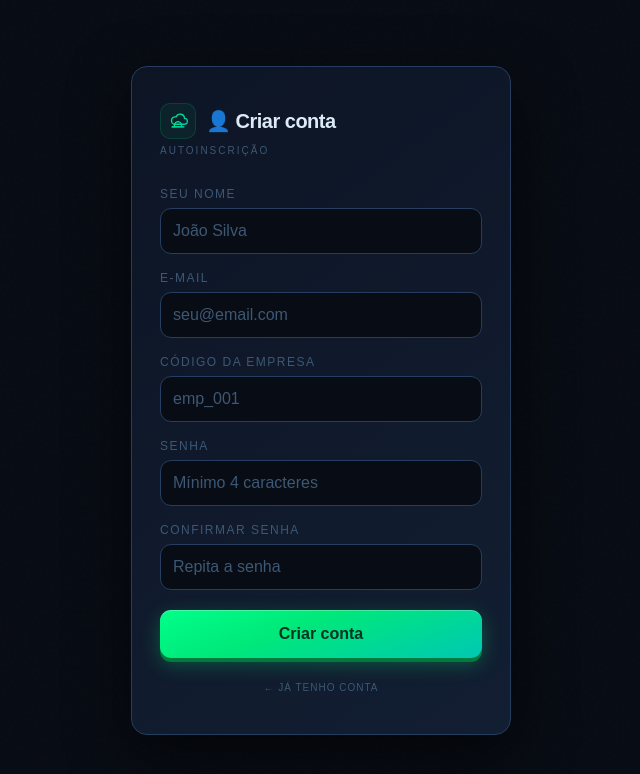
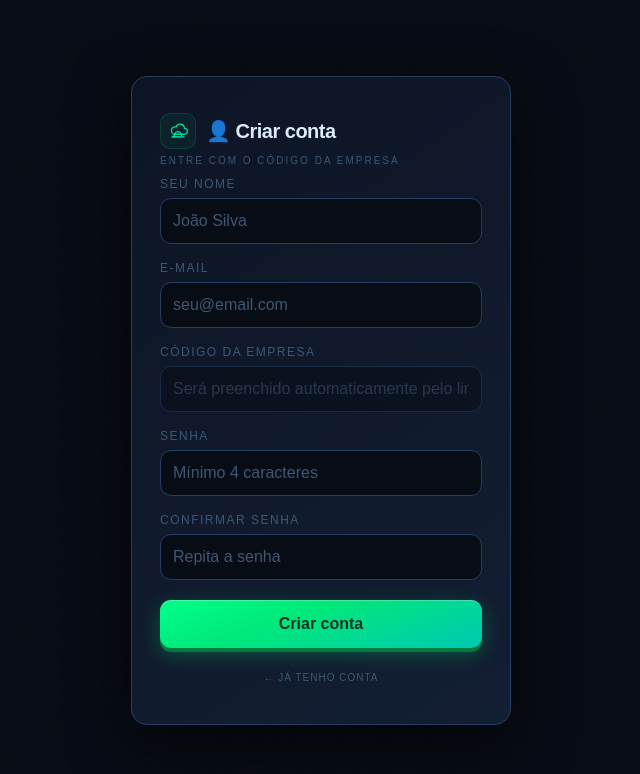
Before and after one commit to amaralcarlos/menuv, a Next.js app: page /cadastro in a window 1280 px wide. Shown: the top 774 px of the page, without its empty margins (319-959 px from the left). Built offline with nearby package versions, Linux system fonts and the light colour scheme.

Commit message:
Update CadastroForm.tsx

```diff
--- a/app/(auth)/cadastro/CadastroForm.tsx
+++ b/app/(auth)/cadastro/CadastroForm.tsx
@@ -4,53 +4,127 @@ import { useRouter, useSearchParams } from 'next/navigation'
 import { Btn, Input } from '@/components/ui'
 import { MenuvLogo } from '@/components/ui/MenuvLogo'
 
+type Step = 'conta' | 'empresa' | 'sucesso'
+
 export default function CadastroForm() {
   const router = useRouter()
-  const tipo   = useSearchParams().get('tipo') ?? 'colaborador'
-  const isRest = tipo === 'restaurante'
+  const params  = useSearchParams()
+  const tipo    = params.get('tipo') ?? 'colaborador'
+  const ref     = params.get('ref') ?? ''   // rest_001 vindo do link do restaurante
+  const isGestor = tipo === 'gestor'
+  const isRest   = tipo === 'restaurante'
 
-  const [nome,    setNome]    = useState('')
-  const [email,   setEmail]   = useState('')
-  const [senha,   setSenha]   = useState('')
-  const [conf,    setConf]    = useState('')
-  const [empId,   setEmpId]   = useState('')
+  const [step,    setStep]    = useState<Step>('conta')
   const [error,   setError]   = useState('')
   const [loading, setLoading] = useState(false)
-  const [ok,      setOk]      = useState(false)
 
-  async function handleSubmit(e: React.FormEvent) {
+  // Dados da conta
+  const [nome,  setNome]  = useState('')
+  const [email, setEmail] = useState('')
+  const [senha, setSenha] = useState('')
+  const [conf,  setConf]  = useState('')
+
+  // Dados da empresa (só para gestor)
+  const [empNome,  setEmpNome]  = useState('')
+  const [empHl,    setEmpHl]    = useState('09:30')
+  const [empPreco, setEmpPreco] = useState('15.00')
+
+  // IDs gerados após cadastro
+  const [colabId, setColabId] = useState('')
+
+  // ── Step 1: Criar conta ──────────────────────────────────
+  async function handleConta(e: React.FormEvent) {
     e.preventDefault()
     setError('')
     if (!nome || !email || !senha) { setError('Preencha todos os campos.'); return }
     if (senha !== conf) { setError('As senhas não coincidem.'); return }
-    if (!isRest && !empId) { setError('Informe o código da empresa.'); return }
+    if (isGestor && !ref) { setError('Link de convite inválido. Peça um novo link ao restaurante.'); return }
 
     setLoading(true)
-    const endpoint = isRest ? '/api/restaurantes' : '/api/colaboradores/cadastro'
-    const body = isRest
-      ? { nome, email, senha }
-      : { nome, email, senha, empresaId: empId }
 
-    const res  = await fetch(endpoint, {
+    if (isRest) {
+      // Cadastro de restaurante
+      const res  = await fetch('/api/restaurantes', {
+        method: 'POST',
+        headers: { 'Content-Type': 'application/json' },
+        body: JSON.stringify({ nome, email, senha }),
+      })
+      const data = await res.json()
+      setLoading(false)
+      if (!data.success) { setError(data.error ?? 'Erro ao criar conta.'); return }
+      setStep('sucesso')
+      return
+    }
+
+    // Cadastro de colaborador ou gestor
+    const res  = await fetch('/api/colaboradores/cadastro', {
       method: 'POST',
       headers: { 'Content-Type': 'application/json' },
-      body: JSON.stringify(body),
+      body: JSON.stringify({
+        nome,
+        email,
+        senha,
+        restauranteRef: ref,         // passa a ref do restaurante
+        isGestor,
+        empresaId: isGestor ? null : params.get('emp') ?? '',
+      }),
     })
     const data = await res.json()
     setLoading(false)
+    if (!data.success) { setError(data.error ?? 'Erro ao criar conta.'); return }
 
-    if (!data.success) { setError(data.error ?? 'Erro ao criar conta.'); return }
-    setOk(true)
+    if (isGestor) {
+      setColabId(data.data?.id ?? '')
+      setStep('empresa')
+    } else {
+      setStep('sucesso')
+    }
   }
 
-  if (ok) return (
+  // ── Step 2: Cadastrar empresa (só gestor) ────────────────
+  async function handleEmpresa(e: React.FormEvent) {
+    e.preventDefault()
+    setError('')
+    if (!empNome) { setError('Nome da empresa é obrigatório.'); return }
+
+    setLoading(true)
+    const res  = await fetch('/api/empresas', {
+      method: 'POST',
+      headers: { 'Content-Type': 'application/json' },
+      body: JSON.stringify({
+        nome:           empNome,
+        horarioLimite:  empHl,
+        preco:          parseFloat(empPreco) || 15,
+        restauranteRef: ref,
+      }),
+    })
+    const data = await res.json()
+    setLoading(false)
+    if (!data.success) { setError(data.error ?? 'Erro ao cadastrar empresa.'); return }
+    setStep('sucesso')
+  }
+
+  // ── Render ───────────────────────────────────────────────
+  const title = isRest ? '🏪 Novo restaurante'
+              : isGestor ? '🏢 Cadastro de gestor'
+              : '👤 Criar conta'
+
+  const subtitle = isRest ? 'Crie sua conta na plataforma'
+                 : isGestor ? (step === 'empresa' ? 'Cadastre sua empresa' : 'Crie sua conta pessoal')
+                 : 'Entre com o código da empresa'
+
+  if (step === 'sucesso') return (
     <div className="min-h-screen flex items-center justify-center px-4">
       <div className="text-center anim-fade-up">
         <div className="text-5xl mb-4">✅</div>
-        <h2 className="text-2xl font-bold text-[#ddeaf8] mb-2">Conta criada!</h2>
-        <p className="font-[var(--mono)] text-xs text-[#3d5875] mb-6">Faça login para continuar.</p>
+        <h2 className="text-2xl font-bold text-[#ddeaf8] mb-2">
+          {isGestor ? 'Conta e empresa criadas!' : 'Conta criada!'}
+        </h2>
+        <p className="font-[var(--mono)] text-xs text-[#3d5875] mb-6">
+          Faça login para continuar.
+        </p>
         <Btn
-          onClick={() => router.push(`/login?role=${isRest ? 'restaurante' : 'colaborador'}`)}
+          onClick={() => router.push(`/login?role=${isRest ? 'restaurante' : isGestor ? 'gestor' : 'colaborador'}`)}
           className="max-w-xs mx-auto"
         >
           Ir para o login
@@ -68,69 +142,81 @@ export default function CadastroForm() {
         padding: '36px 28px',
         boxShadow: '0 20px 60px rgba(0,0,0,.6)',
       }}>
+
+        {/* Header */}
         <div className="flex items-center gap-2.5 mb-1">
           <div className="w-9 h-9 flex items-center justify-center rounded-[10px] bg-[rgba(0,232,122,.06)] border border-[rgba(0,232,122,.15)]">
             <MenuvLogo size={26} />
           </div>
-          <span className="text-xl font-black text-[#ddeaf8] tracking-tight">
-            {isRest ? '🏪 Cadastrar restaurante' : '👤 Criar conta'}
-          </span>
+          <span className="text-xl font-black text-[#ddeaf8] tracking-tight">{title}</span>
         </div>
-        <div className="font-[var(--mono)] text-[10px] tracking-[2px] text-[#3d5875] uppercase mb-7">
-          {isRest ? 'Novo restaurante' : 'Autoinscrição'}
+        <div className="font-[var(--mono)] text-[10px] tracking-[2px] text-[#3d5875] uppercase mb-2">
+          {subtitle}
         </div>
 
-        <form onSubmit={handleSubmit} className="flex flex-col gap-4">
-          <Input
-            label={isRest ? 'Nome do restaurante' : 'Seu nome'}
-            value={nome}
-            onChange={e => setNome(e.target.value)}
-            placeholder={isRest ? 'Restaurante Bom Sabor' : 'João Silva'}
-          />
-          <Input
-            label="E-mail"
-            type="email"
-            value={email}
-            onChange={e => setEmail(e.target.value)}
-            placeholder="seu@email.com"
-            autoComplete="email"
-          />
-          {!isRest && (
-            <Input
-              label="Código da empresa"
-              value={empId}
-              onChange={e => setEmpId(e.target.value)}
-              placeholder="emp_001"
-            />
-          )}
-          <Input
-            label="Senha"
-            type="password"
-            value={senha}
-            onChange={e => setSenha(e.target.value)}
-            placeholder="Mínimo 4 caracteres"
-            autoComplete="new-password"
-          />
-          <Input
-            label="Confirmar senha"
-            type="password"
-            value={conf}
-            onChange={e => setConf(e.target.value)}
-            placeholder="Repita a senha"
-          />
+        {/* Steps indicator (só para gestor) */}
+        {isGestor && (
+          <div className="flex gap-2 mb-6 mt-2">
+            {['conta', 'empresa'].map((s, i) => (
+              <div key={s} className="flex items-center gap-2">
+                <div className={`w-6 h-6 rounded-full flex items-center justify-center text-xs font-bold font-[var(--mono)]
+                  ${step === s || (step === 'sucesso' && i === 1)
+                    ? 'bg-[#00e87a] text-[#003320]'
+                    : step === 'empresa' && s === 'conta'
+                      ? 'bg-[rgba(0,232,122,.2)] text-[#00e87a]'
+                      : 'bg-[#1c2e48] text-[#3d5875]'}`}>
+                  {step === 'empresa' && s === 'conta' ? '✓' : i + 1}
+                </div>
+                <span className={`font-[var(--mono)] text-[10px] uppercase tracking-[1px]
+                  ${step === s ? 'text-[#00e87a]' : 'text-[#3d5875]'}`}>
+                  {s === 'conta' ? 'Conta' : 'Empresa'}
+                </span>
+                {i === 0 && <span className="text-[#1c2e48] mx-1">→</span>}
+              </div>
+            ))}
+          </div>
+        )}
 
-          {error && (
-            <p className="font-[var(--mono)] text-xs text-[#ff4d6a] text-center">{error}</p>
-          )}
+        {/* Step 1: Conta */}
+        {step === 'conta' && (
+          <form onSubmit={handleConta} className="flex flex-col gap-4">
+            <Input label="Seu nome" value={nome} onChange={e => setNome(e.target.value)}
+              placeholder={isRest ? 'Nome do restaurante' : 'João Silva'} />
+            <Input label="E-mail" type="email" value={email} onChange={e => setEmail(e.target.value)}
+              placeholder="seu@email.com" autoComplete="email" />
+            {!isRest && !isGestor && (
+              <Input label="Código da empresa" value={params.get('emp') ?? ''}
+                placeholder="Será preenchido automaticamente pelo link"
+                disabled className="opacity-50" />
+            )}
+            <Input label="Senha" type="password" value={senha} onChange={e => setSenha(e.target.value)}
+              placeholder="Mínimo 4 caracteres" autoComplete="new-password" />
+            <Input label="Confirmar senha" type="password" value={conf} onChange={e => setConf(e.target.value)}
+              placeholder="Repita a senha" />
+            {error && <p className="font-[var(--mono)] text-xs text-[#ff4d6a] text-center">{error}</p>}
+            <Btn type="submit" loading={loading} className="mt-1">
+              {isGestor ? 'Continuar →' : 'Criar conta'}
+            </Btn>
+          </form>
+        )}
 
-          <Btn type="submit" loading={loading} className="mt-1">Criar conta</Btn>
-        </form>
+        {/* Step 2: Empresa (só gestor) */}
+        {step === 'empresa' && (
+          <form onSubmit={handleEmpresa} className="flex flex-col gap-4">
+            <Input label="Nome da empresa" value={empNome} onChange={e => setEmpNome(e.target.value)}
+              placeholder="Empresa Ltda." />
+            <Input label="Horário limite pedidos" value={empHl} onChange={e => setEmpHl(e.target.value)}
+              placeholder="09:30" />
+            <Input label="Preço por refeição (R$)" type="number" step="0.01"
+              value={empPreco} onChange={e => setEmpPreco(e.target.value)} placeholder="15.00" />
+            {error && <p className="font-[var(--mono)] text-xs text-[#ff4d6a] text-center">{error}</p>}
+            <Btn type="submit" loading={loading} className="mt-1">Finalizar cadastro</Btn>
+          </form>
+        )}
 
         <div className="mt-4 text-center">
-          <button
-            onClick={() => router.push(`/login?role=${isRest ? 'restaurante' : 'colaborador'}`)}
-            className="font-[var(--mono)] text-[10px] tracking-[1px] text-[#3d5875] hover:text-[#7a96b8] transition-colors uppercase cursor-pointer bg-transparent border-none"
-          >
+          <button onClick={() => router.push(`/login?role=${isRest ? 'restaurante' : isGestor ? 'gestor' : 'colaborador'}`)}
+            className="font-[var(--mono)] text-[10px] tracking-[1px] text-[#3d5875] hover:text-[#7a96b8] transition-colors uppercase cursor-pointer bg-transparent border-none">
             ← Já tenho conta
           </button>
         </div>
```
